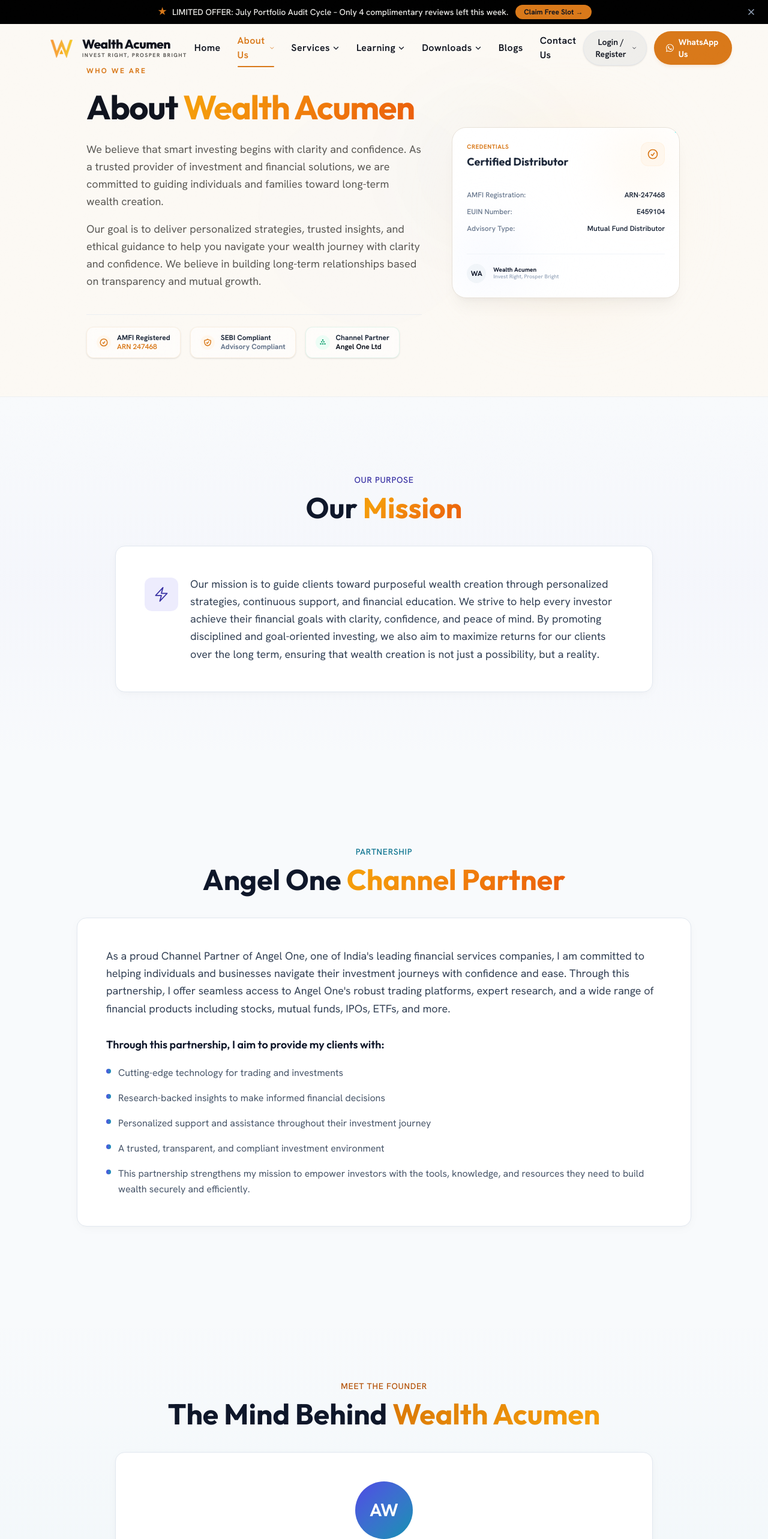
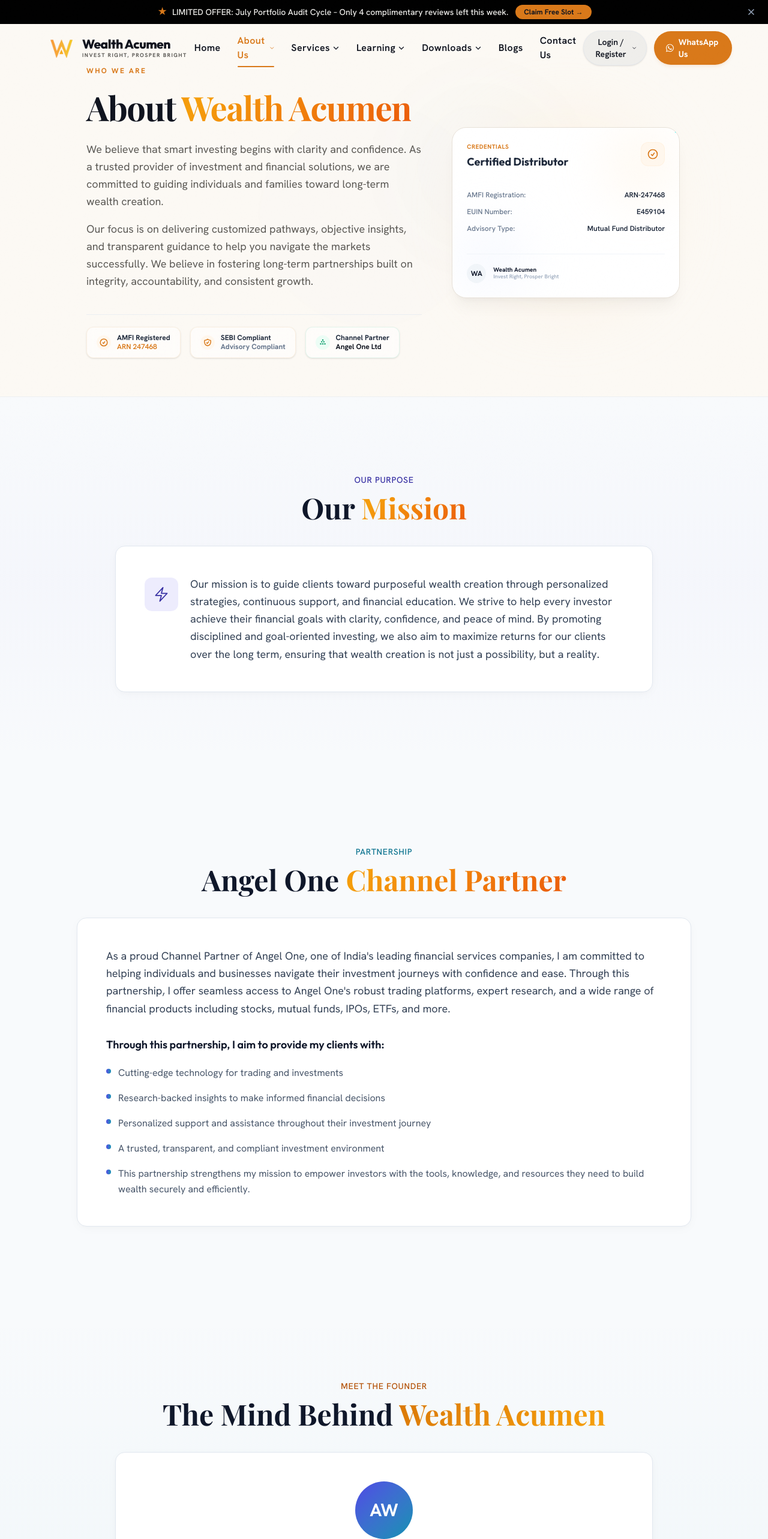
Before and after one commit to 0Akshat005/wealth-acumen, a Next.js app: page /about in a window 1280 px wide. Shown: the top 2566 px of the page at 60% size. Built offline with nearby package versions, Linux system fonts and the light colour scheme; a web font is replaced by a local one.

Commit message:
style: polish about page copywriting to remove duplicate phrasing and update section headers to premium serif typography

```diff
--- a/src/app/about/page.tsx
+++ b/src/app/about/page.tsx
@@ -83,7 +83,7 @@
                 Who We Are
               </span>
 
-              <h1 className="font-[family-name:var(--font-outfit)] text-4xl sm:text-5xl lg:text-[3.5rem] font-bold text-[#10141F] leading-[1.1] tracking-tight">
+              <h1 className="font-[family-name:var(--font-serif)] text-4xl sm:text-5xl lg:text-[3.5rem] font-bold text-[#10141F] leading-[1.1] tracking-tight">
                 About <span className="gradient-text">Wealth Acumen</span>
               </h1>
 
@@ -92,7 +92,7 @@
                   {aboutContent.intro}
                 </p>
                 <p>
-                  Our goal is to deliver personalized strategies, trusted insights, and ethical guidance to help you navigate your wealth journey with clarity and confidence. We believe in building long-term relationships based on transparency and mutual growth.
+                  Our focus is on delivering customized pathways, objective insights, and transparent guidance to help you navigate the markets successfully. We believe in fostering long-term partnerships built on integrity, accountability, and consistent growth.
                 </p>
               </div>
 
@@ -212,7 +212,7 @@
               <p className="text-sm font-medium text-indigo-600 tracking-wider uppercase mb-3">
                 Our Purpose
               </p>
-              <h2 className="font-[family-name:var(--font-outfit)] text-3xl sm:text-4xl md:text-5xl font-bold text-slate-900">
+              <h2 className="font-[family-name:var(--font-serif)] text-3xl sm:text-4xl md:text-5xl font-bold text-slate-900">
                 Our <span className="gradient-text">Mission</span>
               </h2>
             </div>
@@ -243,7 +243,7 @@
               <p className="text-sm font-medium text-cyan-600 tracking-wider uppercase mb-3">
                 Partnership
               </p>
-              <h2 className="font-[family-name:var(--font-outfit)] text-3xl sm:text-4xl md:text-5xl font-bold text-slate-900">
+              <h2 className="font-[family-name:var(--font-serif)] text-3xl sm:text-4xl md:text-5xl font-bold text-slate-900">
                 Angel One <span className="gradient-text">Channel Partner</span>
               </h2>
             </div>
@@ -285,7 +285,7 @@
               <p className="text-sm font-medium text-amber-600 tracking-wider uppercase mb-3">
                 Meet the Founder
               </p>
-              <h2 className="font-[family-name:var(--font-outfit)] text-3xl sm:text-4xl md:text-5xl font-bold text-slate-900">
+              <h2 className="font-[family-name:var(--font-serif)] text-3xl sm:text-4xl md:text-5xl font-bold text-slate-900">
                 The Mind Behind <span className="gradient-text-amber">Wealth Acumen</span>
               </h2>
             </div>
```
